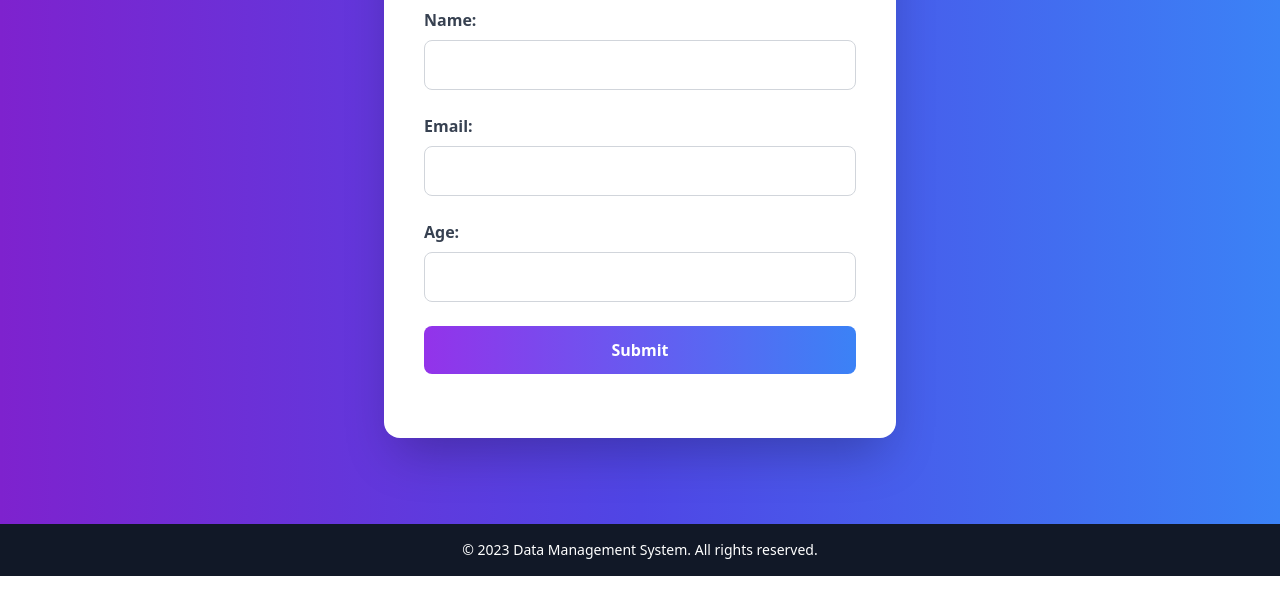
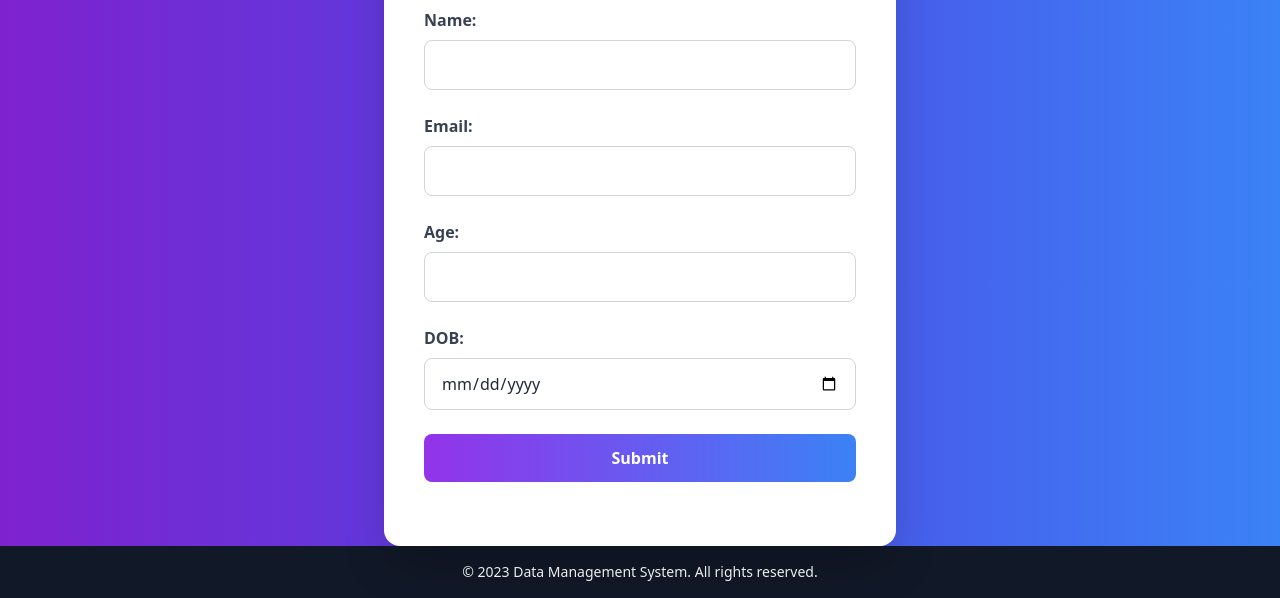
Before and after one commit to Quinton30/web, a website: page public/addnewdata.html in a window 1280 px wide. Shown: the part 224-822 px from the top of the page. Before the commit the page ends 800 px from the top, so only its background shows below. Drawn offline with nearby package versions, Linux system fonts and the light colour scheme.

Commit message:
Update addnewdata.html

```diff
--- a/public/addnewdata.html
+++ b/public/addnewdata.html
@@ -78,6 +78,20 @@
             class="w-full px-4 py-2 sm:py-3 border border-gray-300 rounded-lg focus:outline-none focus:ring-4 focus:ring-purple-500 transition"
           />
         </div>
+        <div>
+          <label for="age" class="block mb-2 font-semibold text-gray-700"
+            >DOB:</label
+          >
+          <input
+            type="date"
+            pattern="\d{4}-\d{2}-\d{2}"
+            placeholder="YYYY-MM-DD"
+            id="dob"
+            name="dob"
+            required
+            class="w-full px-4 py-2 sm:py-3 border border-gray-300 rounded-lg focus:outline-none focus:ring-4 focus:ring-purple-500 transition"
+          />
+        </div>
 
         <button
           type="submit"
```
